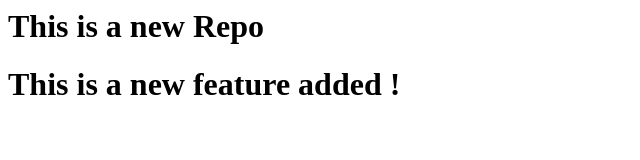
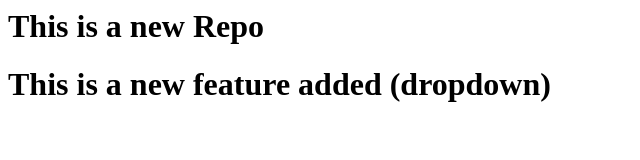
Before and after one commit to Azhar-hub/LocalRepo, a plain HTML site: page index.html in a window 1280 px wide. Shown: the whole page, without its empty margins (0-640 px from the left). Drawn offline with Linux system fonts and the light colour scheme.

Commit message:
dropdown

```diff
--- a/index.html
+++ b/index.html
@@ -1,2 +1,2 @@
 <h1>This is a new Repo</h1>
-<h1>This is a new feature added !</h1>
+<h1>This is a new feature added (dropdown)</h1>
```
